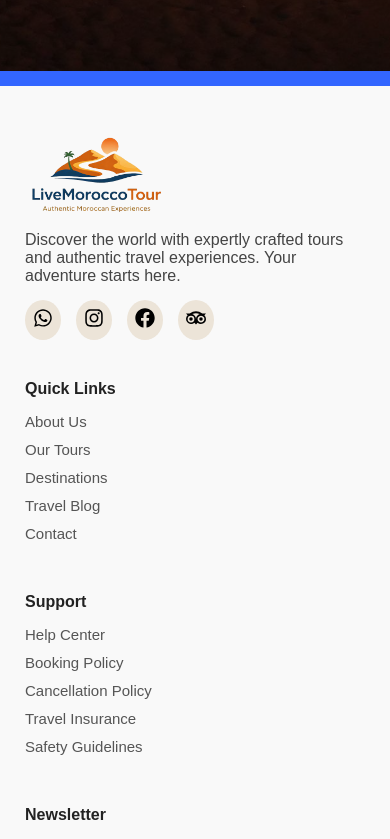
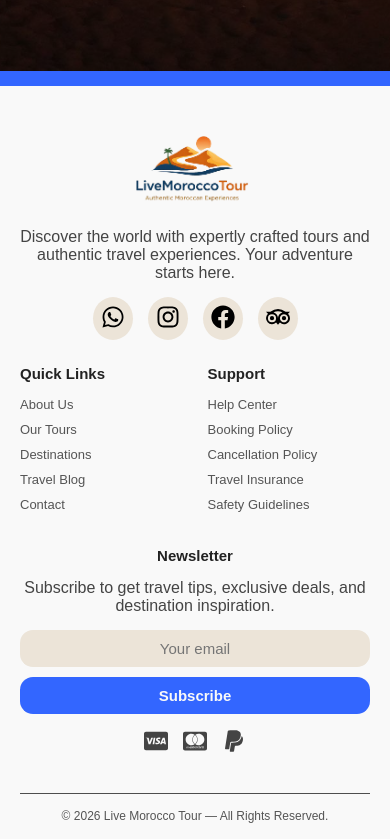
Before and after one commit to Oumaima-Elkadiri/Live-Morocco-Tour, a React (Vite) app in the folder frontend/: page / in a window 390 px wide. Shown: the part 7440-8279 px from the top of the page. Built offline with nearby package versions, Linux system fonts and the light colour scheme; no server answers; a web font is replaced by a local one.

Commit message:
Refactor footer styles for responsiveness and layout

```diff
--- a/frontend/src/styles/footer.css
+++ b/frontend/src/styles/footer.css
@@ -130,43 +130,118 @@
     color: #3366ff;
   }
   /* 📱 Responsive */
-@media (max-width: 900px) {
-  .footer-top {
-    grid-template-columns: repeat(2, 1fr);
-  }
-}
+/* ===========================
+   📱 TABLET (<= 1024px)
+   =========================== */
+@media (max-width: 1024px) {
 
-@media (max-width: 600px) {
   .footer {
-    padding: 40px 25px;
+    padding: 50px 40px 25px;
   }
 
   .footer-top {
-    grid-template-columns: 1fr;
+    grid-template-columns: repeat(2, 1fr);
+    gap: 35px;
   }
 
-  .footer-middle {
+  .footer-section {
+    text-align: left;
+  }
+
+  .footer-logo {
+    width: 140px;
+  }
+
+  .newsletter-form {
+    display: flex;
+    flex-wrap: wrap;
+    gap: 10px;
+  }
+
+  .newsletter-form input {
+    width: 100%;
+  }
+
+  .newsletter-form button {
+    width: 100%;
+    margin-left: 0;
+  }
+
+  .social-icons,
+  .payment-icons {
+    justify-content: flex-start;
+  }
+}
+/* ===========================
+   📱 MOBILE (<= 600px)
+   =========================== */
+@media (max-width: 600px) {
+
+  .footer {
+    padding: 40px 20px 20px;
+    text-align: center;
+  }
+
+  /* Grid spéciale mobile */
+  .footer-top {
+    display: grid;
+    grid-template-columns: 1fr 1fr;
+    gap: 25px;
+  }
+
+  /* Section 1 (Logo) sur toute la largeur */
+  .section1 {
+    grid-column: 1 / -1;
+    text-align: center;
+  }
+
+  /* Section 2 & 3 sur la même ligne */
+  .section2,
+  .section3 {
+    text-align: left;
+  }
+
+  /* Section 4 (Newsletter) sur toute la largeur */
+  .section4 {
+    grid-column: 1 / -1;
+    text-align: center;
+  }
+
+  .footer-logo {
+    width: 130px;
+    margin: 0 auto 10px;
+  }
+
+  .footer-section h3 {
+    font-size: 15px;
+  }
+
+  .footer-section a,
+  .footer-section li {
+    font-size: 13px;
+  }
+
+  .social-icons,
+  .payment-icons {
+    justify-content: center;
+  }
+
+  .newsletter-form {
+    display: flex;
     flex-direction: column;
-    gap: 20px;
+    gap: 10px;
+    align-items: center;
   }
+
+  .newsletter-form input,
+  .newsletter-form button {
+    width: 100%;
+    text-align: center;
+    margin: 0;
+  }
+
   .footer-bottom {
-      flex-direction: column;
-      text-align: center;
-      align-items: center; /* Centrer les éléments */
-    }
-
-    /* Réduction de la taille des icônes pour les petits écrans */
-    .social-icons svg {
-      font-size: 20px; /* Taille réduite des icônes */
-    }
-
-    /* Réduction de la taille des textes pour plus d'espace */
-    .footer-section h3 {
-      font-size: 16px;
-    }
-
-    .footer-bottom p {
-      font-size: 12px;
-    }
-
+    font-size: 12px;
+    padding-top: 15px;
+  }
 }
```
